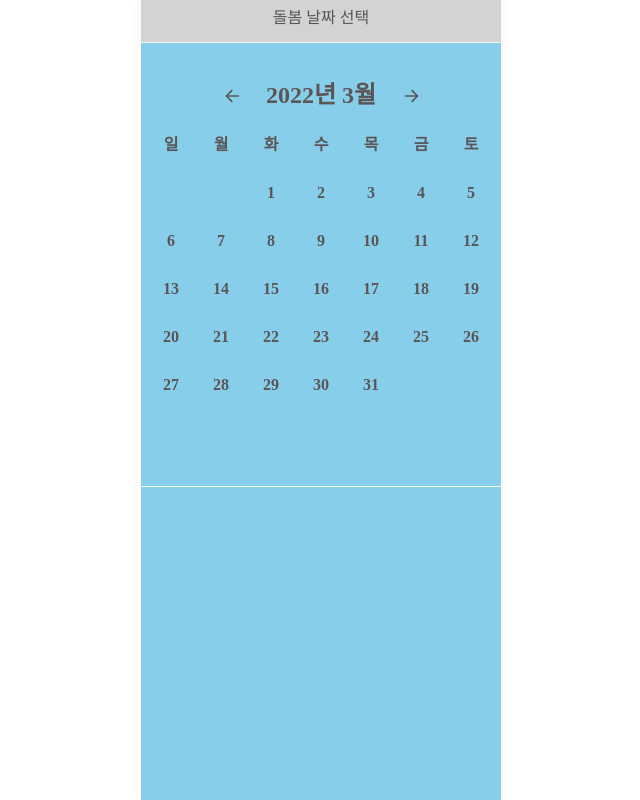
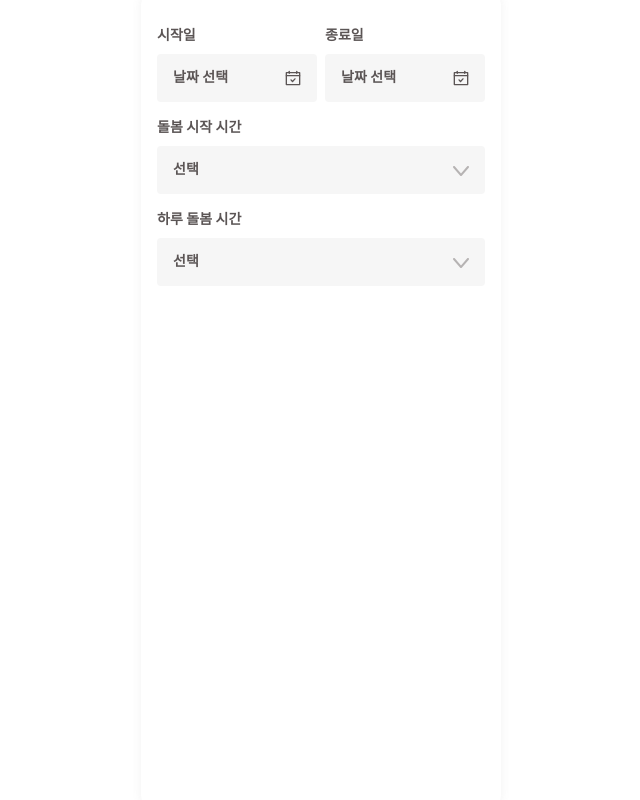
Before and after one commit to Jiho31/wanted-codestates-project-10-6-fork, a React (Create React App) app: page /schedule in a window 1280 px wide. Shown: the whole page, without its empty margins (319-959 px from the left). Built offline with nearby package versions, Linux system fonts and the light colour scheme; a web font is replaced by a local one.

Commit message:
[Feat] #39 날짜 선택 스토어 생성 및 상태관리
- 선택된 날짜관리 리듀서서생성 careDate.js
- 달력 on/off 상태도 포함되어있으며 해당 상태를 이용해 schedule component에 달력 on/off구현
- 날짜선택핸들러 임시 생성

```diff
--- a/src/components/DateSelector.jsx
+++ b/src/components/DateSelector.jsx
@@ -1,7 +1,7 @@
 import React, { useState } from 'react';
 import styled from 'styled-components';
 import Calendar from './Calendar';
-export default function DateSelector() {
+export default function DateSelector({ showCalendarHandler }) {
   const [targetYear, setTargetYear] = useState(new Date().getFullYear());
   const [targetMonth, setTargetMonth] = useState(new Date().getMonth() + 1);
   // const today = new Date(targetYear, targetMonth + 1);
@@ -25,7 +25,7 @@ export default function DateSelector() {
           setTargetYear={setTargetYear}
         /> */}
       </CalendarWrapper>
-      <ButtonSt>선택 완료</ButtonSt>
+      <ButtonSt onClick={showCalendarHandler}>선택 완료</ButtonSt>
     </ContainerSt>
   );
 }
--- a/src/components/Dates.jsx
+++ b/src/components/Dates.jsx
@@ -1,5 +1,8 @@
+import { setEndDate, setStartDate } from 'modules/careDate';
 import React from 'react';
+import { useDispatch } from 'react-redux';
 import styled, { css } from 'styled-components';
+
 export default function Dates({
   children,
   setClickday,
@@ -7,9 +10,17 @@ export default function Dates({
   endDay,
   isIncluded,
 }) {
+  const dispatch = useDispatch();
   const execGene = (clickDay) => {
     let { value } = setClickday.next(clickDay);
     if (!value) setClickday.next(clickDay);
+  };
+
+  const setDate = () => {
+    // 선택상태저장
+    const date = '222';
+    dispatch(setStartDate(date));
+    dispatch(setEndDate(date));
   };
   return (
     <>
--- a/src/components/Schedule.jsx
+++ b/src/components/Schedule.jsx
@@ -4,12 +4,17 @@ import DateSelector from './DateSelector';
 import TimeListModal from './TimeListModal';
 import { ReactComponent as Fill } from 'assets/Fill.svg';
 import { ReactComponent as UnderArrow } from 'assets/UnderArrow.svg';
-import { useSelector } from 'react-redux';
+import { useSelector, useDispatch } from 'react-redux';
+import { setShowCalendar } from 'modules/careDate';
 
 export default function Schedule() {
   const [showStartTimeList, setShowStartTimeList] = useState(false);
   const [showCareTimeList, setShowCareTimeList] = useState(false);
-  // const [select]
+  const careTime = useSelector((state) => state.careTime);
+  const careDate = useSelector((state) => state.careDate);
+  const showCalendar = useSelector((state) => state.careDate.showCalendar);
+
+  const dispatch = useDispatch();
 
   const showStartTimeListHandler = () => {
     setShowStartTimeList(!showStartTimeList);
@@ -18,15 +23,17 @@ export default function Schedule() {
     setShowCareTimeList(!showCareTimeList);
   };
 
-  const careTime = useSelector((state) => state.careTime);
+  const showCalendarHandler = () => {
+    dispatch(setShowCalendar());
+  };
 
   return (
     <ContainerSt>
       <SelectDateWrapperSt>
         <MiniWrapperSt>
           <span>시작일</span>
-          <SelectDateSt>
-            <div>날짜 선택</div>
+          <SelectDateSt onClick={showCalendarHandler}>
+            <div>{careDate.startDate ? careDate.startDate : '날짜 선택'}</div>
             <div>
               <Fill />
             </div>
@@ -34,8 +41,8 @@ export default function Schedule() {
         </MiniWrapperSt>
         <MiniWrapperSt>
           <span>종료일</span>
-          <SelectDateSt>
-            <div>날짜 선택</div>
+          <SelectDateSt onClick={showCalendarHandler}>
+            <div>{careDate.endDate ? careDate.endDate : '날짜 선택'}</div>
             <div>
               <Fill />
             </div>
@@ -72,7 +79,9 @@ export default function Schedule() {
           showListHandler={showCareTimeListHandler}
         />
       )}
-      <DateSelector />
+      {showCalendar && (
+        <DateSelector showCalendarHandler={showCalendarHandler} />
+      )}
     </ContainerSt>
   );
 }
--- /dev/null
+++ b/src/modules/careDate.js
@@ -0,0 +1,31 @@
+import { act } from 'react-dom/test-utils';
+import { Switch } from 'react-router-dom';
+
+const SET_START_DATE = 'careDate/SET_START_DATE';
+const SET_END_DATE = 'careDate/SET_END_DATE';
+const SET_SHOW_CALENDAR = 'careDate/SHOW_CALENDAR';
+
+export const setStartDate = (startDate) => ({
+  type: SET_START_DATE,
+  startDate,
+});
+export const setEndDate = (endDate) => ({
+  type: SET_END_DATE,
+  endDate,
+});
+export const setShowCalendar = () => ({ type: SET_SHOW_CALENDAR });
+
+const initialState = { startDate: null, endDate: null, showCalendar: false };
+
+export default function careDate(state = initialState, action) {
+  switch (action.type) {
+    case SET_START_DATE:
+      return { ...state, startDate: action.startDate };
+    case SET_END_DATE:
+      return { ...state, endDate: action.endDate };
+    case SET_SHOW_CALENDAR:
+      return { ...state, showCalendar: !state.showCalendar };
+    default:
+      return state;
+  }
+}
--- a/src/modules/index.js
+++ b/src/modules/index.js
@@ -4,8 +4,16 @@ import careType from './careType';
 import careTime from './careTime';
 import address from './address';
 import activeButton from './activeButton';
+import careDate from './careDate';
 
-const rootReducer = combineReducers({ careType, page, activeButton, address,careTime });
+const rootReducer = combineReducers({
+  careType,
+  page,
+  activeButton,
+  address,
+  careTime,
+  careDate,
+});
 export default rootReducer;
 
 //store 생성은 src/index.js에서
```
